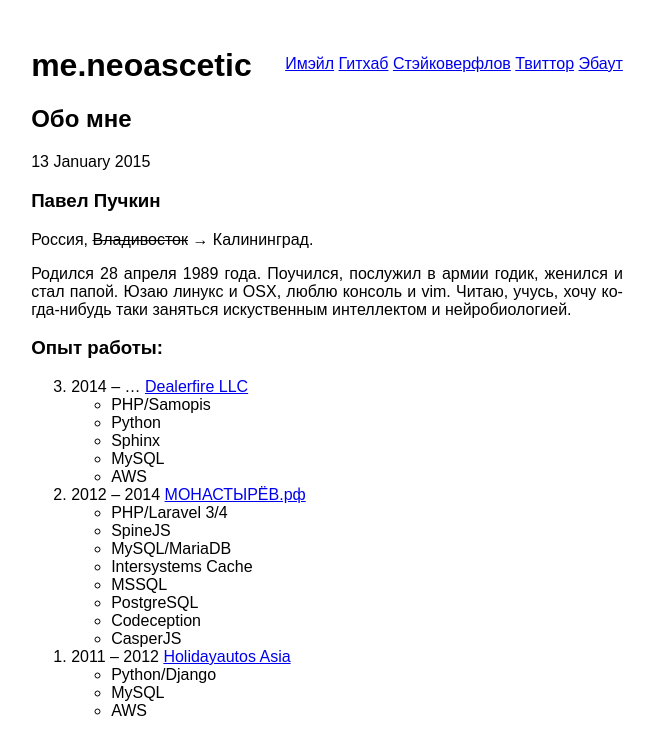
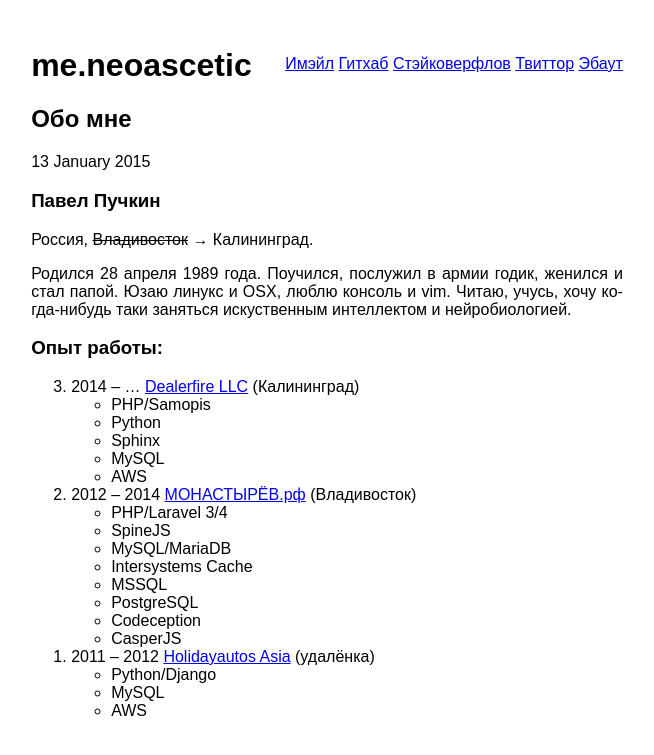
Before and after one commit to hacknug/iguides, a Jekyll site: the page built from about/index.html, in a window 1280 px wide. Shown: the top 755 px of the page, without its empty margins (313-967 px from the left). Built offline with Jekyll 4.4.1, drawn with Linux system fonts in a browser that asks for light colours; Markdown is read by kramdown in place of the engine named in the settings; a style sheet for code colours, icons or effects is not loaded.

Commit message:
Fix microdata in /about/

```diff
--- a/about/index.html
+++ b/about/index.html
@@ -29,6 +29,7 @@ comments_disabled: true
         <span class="h-card vcard">
           <a class="fn org url" href="http://dealerfire.com">Dealerfire LLC</a>
         </span>
+        (<span class="p-location location">Калининград</span>)
         <ul class="p-summary summary">
           <li class="skill">PHP/Samopis</li>
           <li class="skill">Python</li>
@@ -43,6 +44,7 @@ comments_disabled: true
         <span class="h-card vcard">
           <a class="fn org url" href="http://монастырёв.рф">МОНАСТЫРЁВ.рф</a>
         </span>
+        (<span class="p-location location">Владивосток</span>)
         <ul class="p-summary summary">
           <li class="skill">PHP/Laravel 3/4</li>
           <li class="skill">SpineJS</li>
@@ -60,6 +62,7 @@ comments_disabled: true
         <span class="h-card vcard">
           <a class="fn org url" href="http://holidayautosasia.com">Holidayautos Asia</a>
         </span>
+        (<span class="p-location location">удалёнка</span>)
         <ul class="p-summary summary">
           <li class="skill">Python/Django</li>
           <li class="skill">MySQL</li>
```
